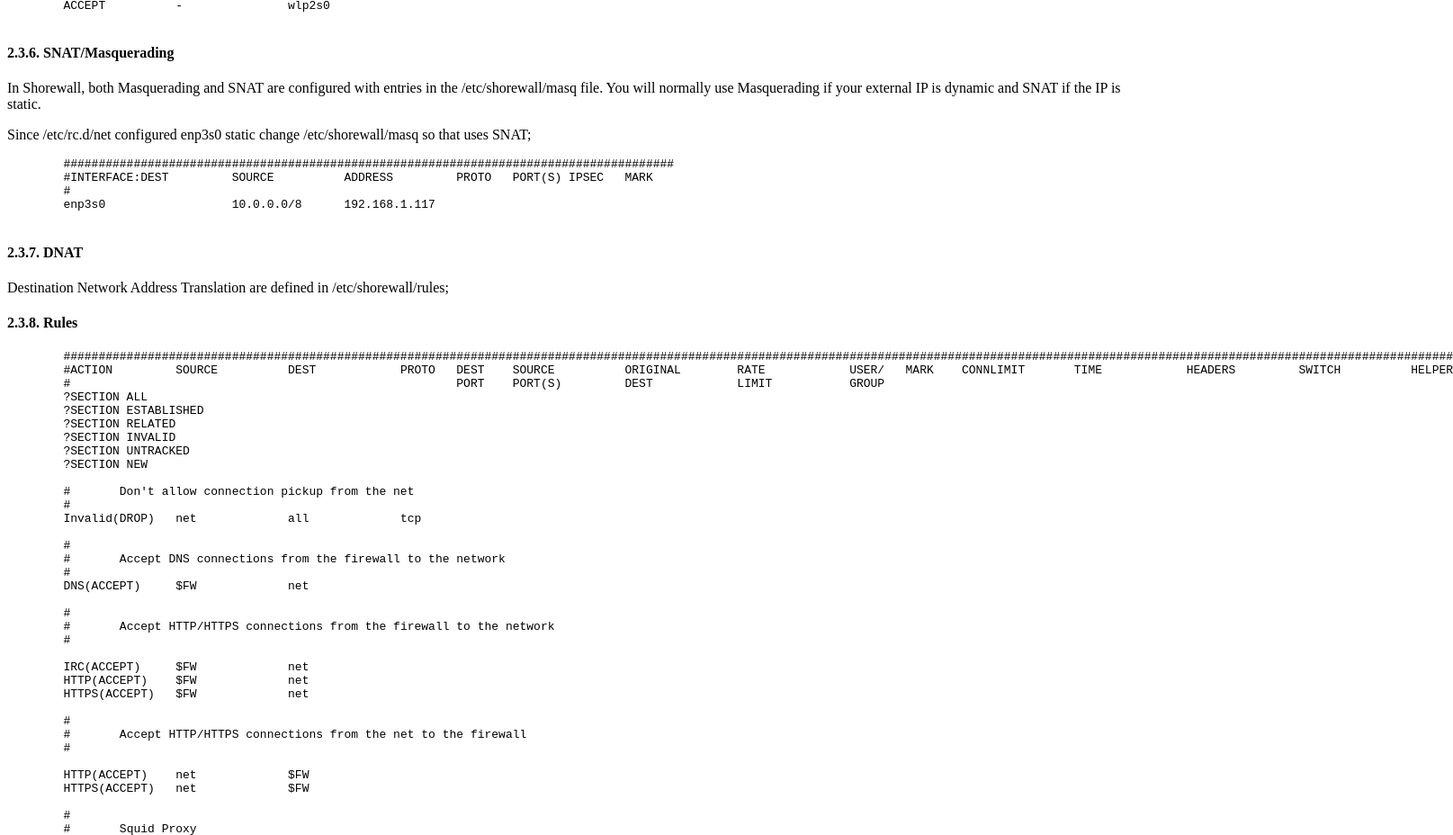
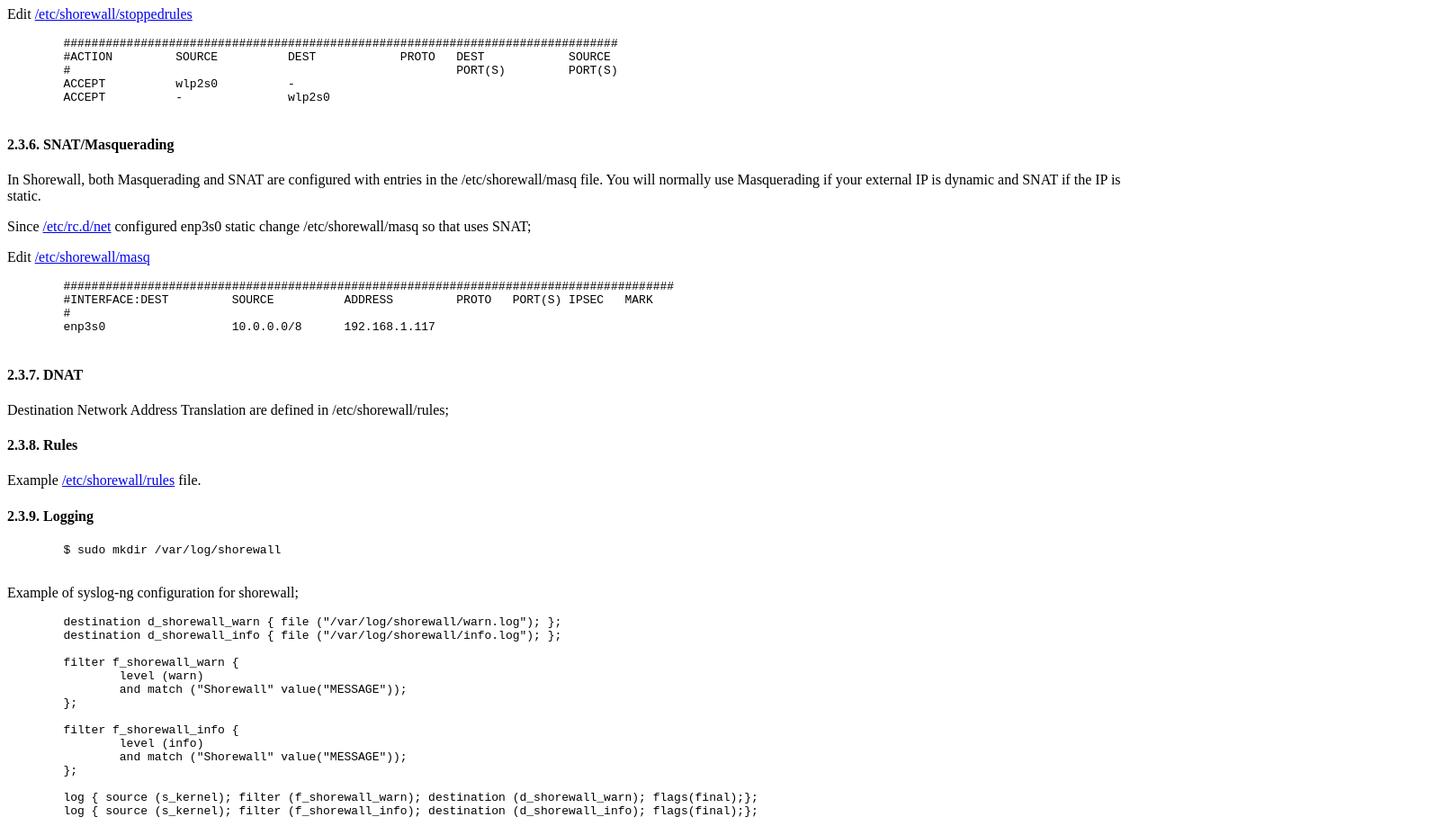
Before and after one commit to pstritzke/sysdoc, a plain HTML site: page systools/network.html in a window 1280 px wide. Shown: the part 2350-3278 px from the top of the page at 90% size, 1615 px wide, since content can reach past the window. Drawn offline with Linux system fonts and the light colour scheme.

Commit message:
systools added shorewall conf files

```diff
--- a/systools/network.html
+++ b/systools/network.html
@@ -113,7 +113,7 @@
             /etc/shorewall/rules.</li>
         </ul>
 
-        <p>Edit /etc/shorewall/shorewall.conf
+        <p>Edit <a href="../conf/etc/shorewall/shorewall.conf">/etc/shorewall/shorewall.conf</a></p>
 
         <pre>
         ###############################################################################
@@ -127,6 +127,8 @@
 
         <p>Shorewall recognizes the firewall system as its own zone, as can be
         seen on zones defined by two-interfaces example;</p>
+
+        <p>Edit <a href="../conf/etc/shorewall/zones">/etc/shorewall/zones</a></p>
 
         <pre>
         ###############################################################################
@@ -142,6 +144,8 @@
         <p>Change default /etc/shorewall/policy this example will limit
         witch connections are allow to and from firewall, default policy
         will be drop;</p>
+
+        <p>Edit <a href="../conf/etc/shorewall/policy">/etc/shorewall/policy</a></p>
 
         <pre>
         ##############################################################################
@@ -167,7 +171,9 @@
         </pre>
 
         <p>This example assumes enp3s0 is connected to router and wlp2s0 is
-        wireless ap. Edit /etc/shorewall/interfaces;</p>
+        wireless ap.</p>
+
+        <p>Edit <a href="../conf/etc/shorewall/interfaces">/etc/shorewall/interfaces</a></p>
 
         <pre>
         ###############################################################################
@@ -176,7 +182,7 @@
         loc     wlp2s0          dhcp,tcpflags,nosmurfs,routefilter,logmartians
         </pre>
 
-        <p>Edit /etc/shorewall/stoppedrules;</p>
+        <p>Edit <a href="../conf/etc/shorewall/stoppedrules">/etc/shorewall/stoppedrules</a></p>
 
         <pre>
         ###############################################################################
@@ -193,8 +199,10 @@
         Masquerading if your external IP is dynamic and SNAT if the IP
         is static.</p>
 
-        <p>Since /etc/rc.d/net configured enp3s0 static change /etc/shorewall/masq
-        so that uses SNAT;</p>
+        <p>Since <a href="../conf/etc/rc.d/net">/etc/rc.d/net</a> configured enp3s0
+        static change /etc/shorewall/masq so that uses SNAT;</p>
+
+        <p>Edit <a href="../conf/etc/shorewall/masq">/etc/shorewall/masq</a></p>
 
         <pre>
         #######################################################################################
@@ -210,74 +218,7 @@
 
         <h4 id="shorewall-rules">2.3.8. Rules</h4>
 
-        <pre>
-        ######################################################################################################################################################################################################
-        #ACTION		SOURCE		DEST		PROTO	DEST	SOURCE		ORIGINAL	RATE		USER/	MARK	CONNLIMIT	TIME		HEADERS		SWITCH		HELPER
-        #							PORT	PORT(S)		DEST		LIMIT		GROUP
-        ?SECTION ALL
-        ?SECTION ESTABLISHED
-        ?SECTION RELATED
-        ?SECTION INVALID
-        ?SECTION UNTRACKED
-        ?SECTION NEW
-
-        #       Don't allow connection pickup from the net
-        #
-        Invalid(DROP)	net		all		tcp
-
-        #
-        #	Accept DNS connections from the firewall to the network
-        #
-        DNS(ACCEPT)	$FW		net
-
-        #
-        #	Accept HTTP/HTTPS connections from the firewall to the network
-        #
-
-        IRC(ACCEPT)	$FW		net
-        HTTP(ACCEPT)	$FW		net
-        HTTPS(ACCEPT)	$FW		net
-
-        #
-        #	Accept HTTP/HTTPS connections from the net to the firewall
-        #
-
-        HTTP(ACCEPT)	net     	$FW
-        HTTPS(ACCEPT)	net             $FW
-
-        #
-        #	Squid Proxy
-        #
-        REDIRECT        loc             3128            tcp             www
-
-        #
-        #	Accept SSH connections from the local network for administration
-        #
-        #SSH(ACCEPT)	loc		$FW
-        ACCEPT	        loc		$FW     tcp     2222    1024:65535
-
-        #
-        #	Accept SSH connections from the net to the firewall
-        #
-        ACCEPT	        net		$FW     tcp     2222    1024:65535              192.168.1.117   1/sec
-
-
-        #
-        #	Allow Ping from the local network
-        #
-        Ping(ACCEPT)	loc		$FW
-        DNS(ACCEPT)	loc		$FW
-
-        #
-        # Drop Ping from the "bad" net zone.. and prevent your log from being flooded..
-        #
-
-        Ping(DROP)	net		$FW
-
-        ACCEPT		$FW		loc		icmp
-        ACCEPT		$FW		net		icmp
-        #
-        </pre>
+        <p>Example <a href="../conf/etc/shorewall/rules">/etc/shorewall/rules</a> file.</p>
 
         <h4 id="shorewall-log">2.3.9. Logging</h4>
 
```
Also changed, not shown: 7 other files.
